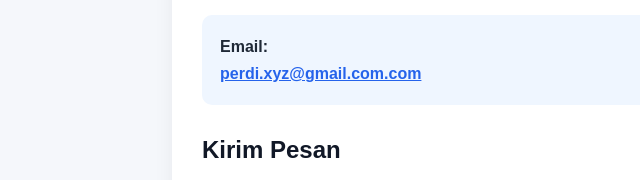
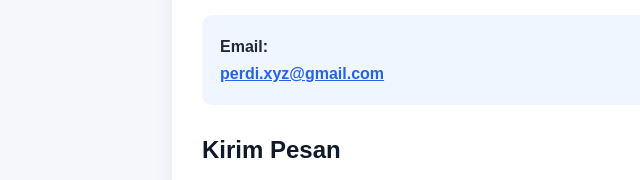
Before and after one commit to perdy999/toolku, a plain HTML site: page contact.html in a window 1280 px wide. Shown: the part 312-492 px from the top of the page, 88-728 px from the left. Drawn offline with Linux system fonts and the light colour scheme.

Commit message:
Update contact.html

```diff
--- a/contact.html
+++ b/contact.html
@@ -156,7 +156,7 @@ Punya pertanyaan, saran, atau menemukan masalah pada salah satu tools ToolKu? Si
 <strong>Email:</strong><br>
 
 <a href="mailto:perdi.xyz@gmail.com">
-perdi.xyz@gmail.com.com
+perdi.xyz@gmail.com
 </a>
 
 </div>
```
